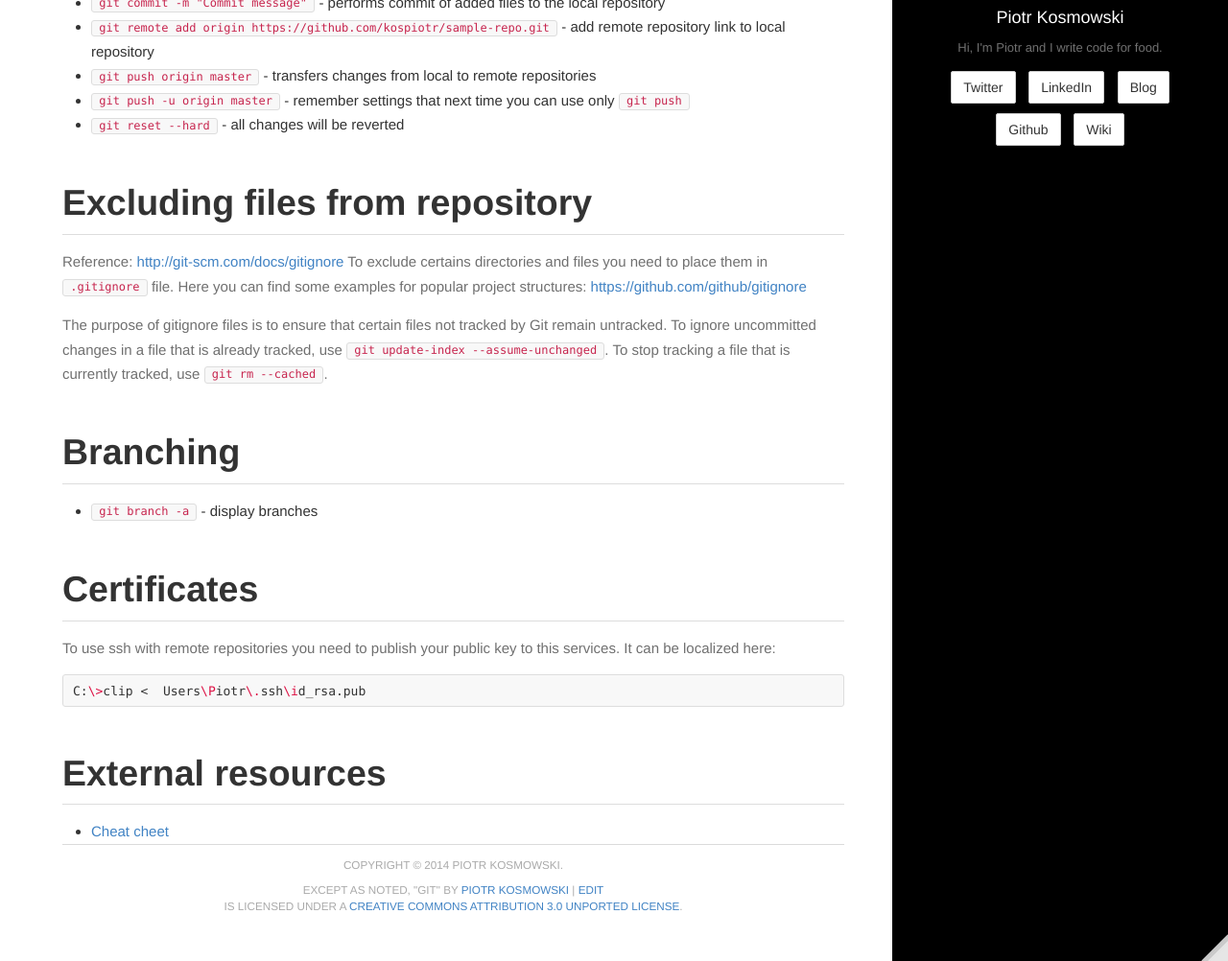
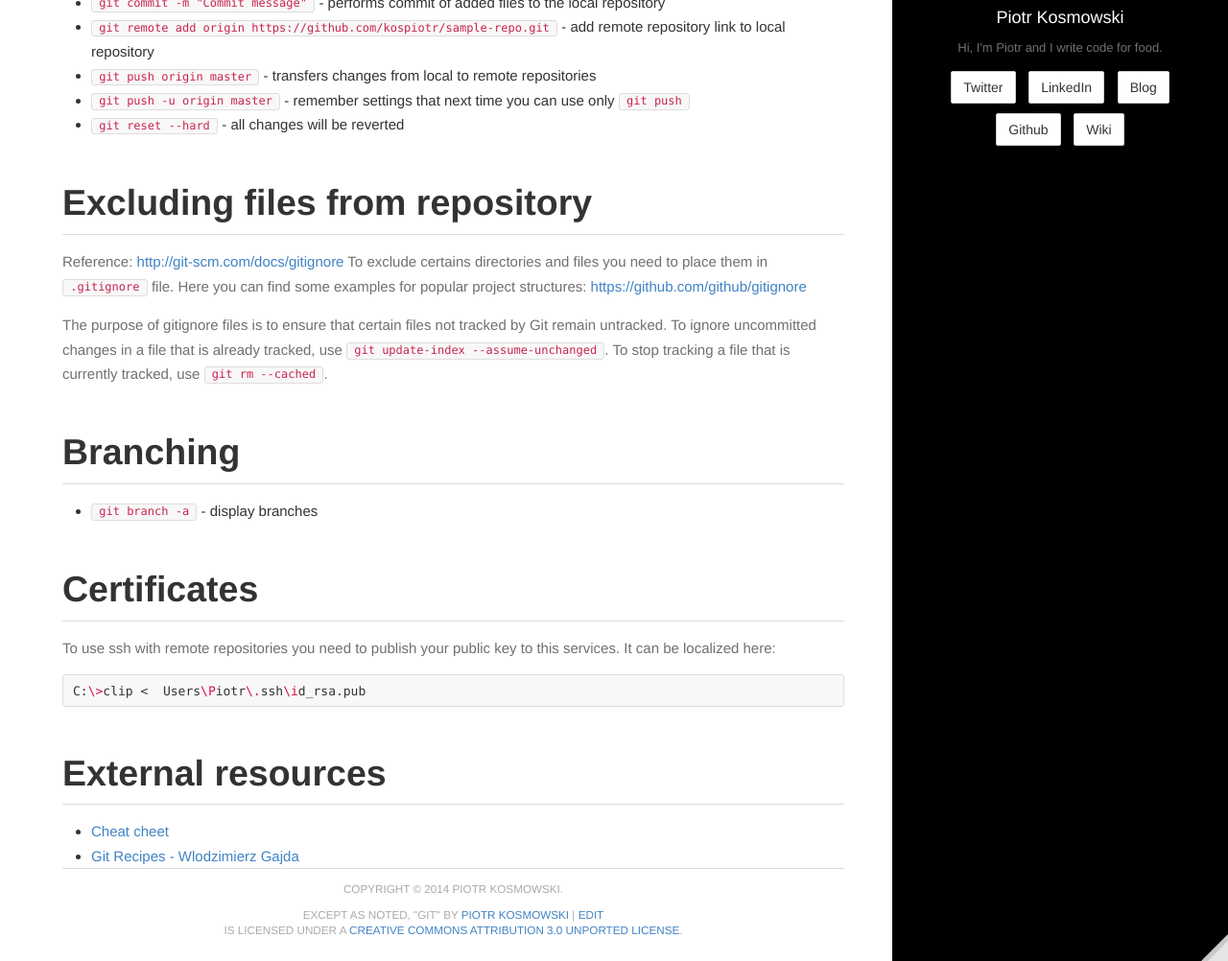
Before and after one commit to kospiotr/kospiotr.github.io, a Jekyll site: the page built from wiki/GIT.md, in a window 1280 px wide and 1281 px high, cut to the strip 279-1281 px from the top of the window. Shown: the whole strip at 96% size. Built offline with Jekyll 4.4.1, drawn with Linux system fonts in a browser that asks for light colours; Markdown is read by kramdown in place of the engine named in the settings.

Commit message:
Add Git Recipses by Wlodzimierz Gajda bok to wiki

````diff
--- a/wiki/GIT.md
+++ b/wiki/GIT.md
@@ -37,3 +37,4 @@ C:\>clip <  Users\Piotr\.ssh\id_rsa.pub
 ```
 #External resources
 * [Cheat cheet](../resources/git-cheat-sheet.svg)
+* [Git Recipes - Wlodzimierz Gajda](../resources/Git Recipes - Wlodzimierz Gajda.pdf)
````
